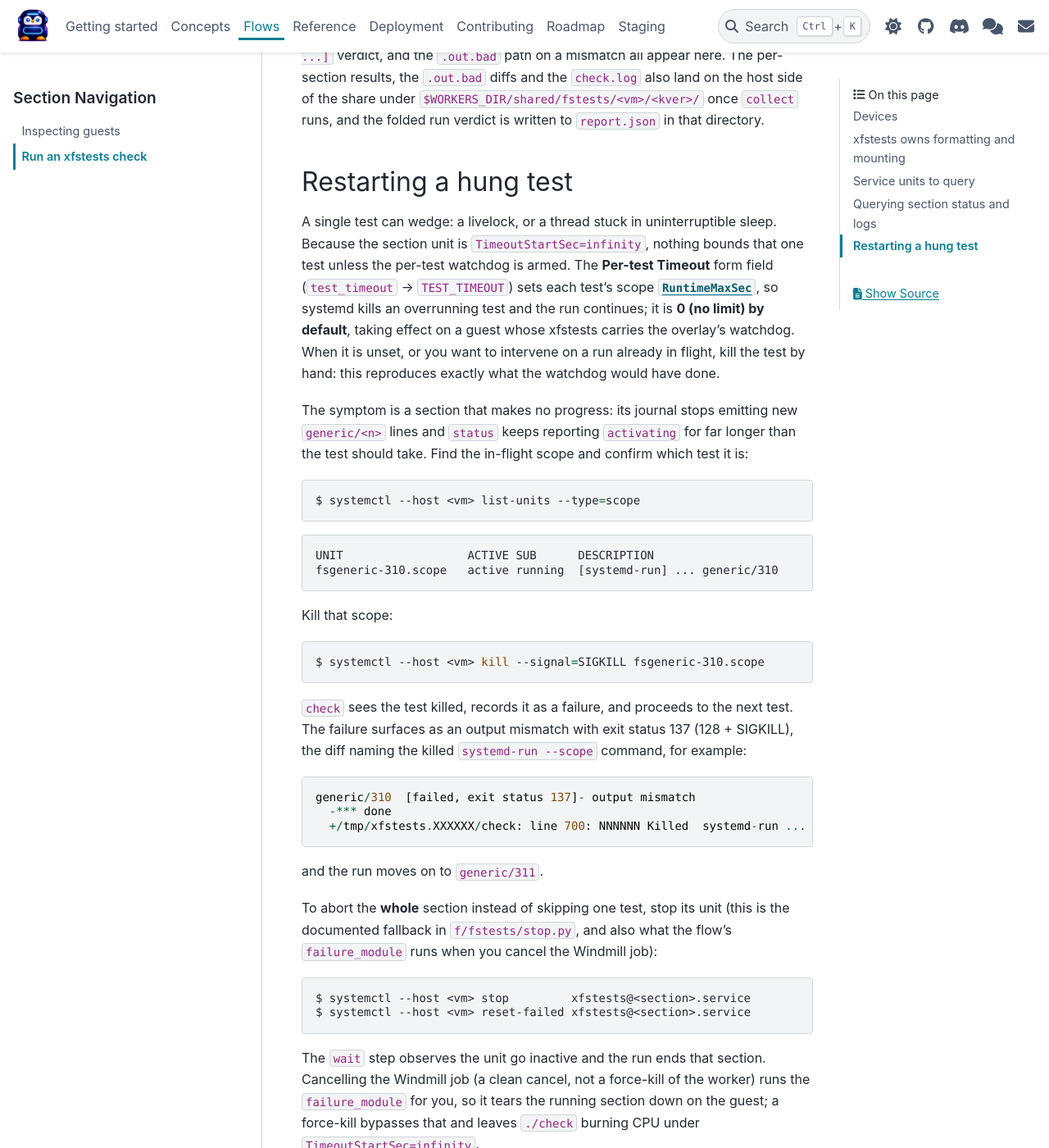
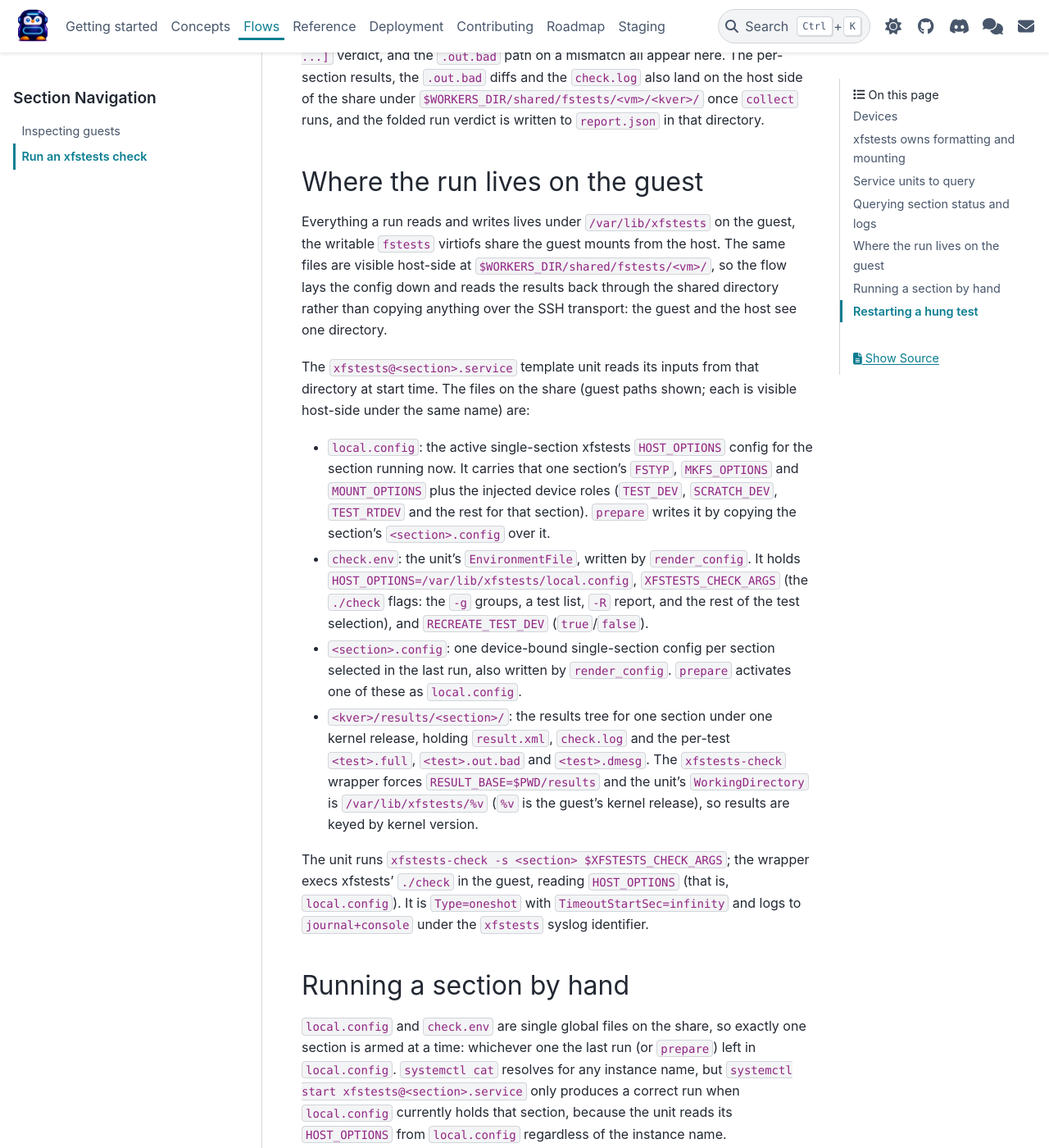
Before and after one commit to dagomez137/kdevops-ng, a Sphinx documentation site: the page built from docs/flows/fstests.rst, in a window 1280 px wide and 1400 px high, scrolled down 3364 px. Shown: the whole window at 82% size. Built offline with Sphinx 7.4.7 and the PyData theme 0.15.4, drawn with Linux system fonts in a browser that asks for light colours; some of the changed text lies outside the part shown.

Commit message:
docs: document the guest run layout and running fstests by hand
The fstests flow page explained how the flow drives a run but not where
the run lives on the guest or how to drive one by hand. A reader could
watch the job log but could not find the config and results on the share,
nor start a section from a guest shell.

Add two sections to the page. "Where the run lives on the guest"
describes the /var/lib/xfstests virtiofs share and its files (the active
local.config, check.env, the per-section configs, and the per-kernel
results tree) and the xfstests@.service template unit that reads them.
"Running a section by hand" covers the single-active-section constraint,
activating another rendered section by copying its config over
local.config, and changing the test selection through check.env. Register
cp in the cmd_links table so its first mention links to its manual.

Generated-by: Claude AI
Signed-off-by: Daniel Gomez <da.gomez@kernel.org>

```diff
--- a/docs/conf.py
+++ b/docs/conf.py
@@ -79,6 +79,7 @@ cmd_links = {
     "xfs_info": f"{_MAN8}/xfs_info.8.html",
     "dmesg": f"{_MAN7}/dmesg.1.html",
     "cat": f"{_MAN7}/cat.1.html",
+    "cp": f"{_MAN7}/cp.1.html",
     "~/.ssh/config": "https://man7.org/linux/man-pages/man5/ssh_config.5.html",
     "socat": "http://www.dest-unreach.org/socat/doc/socat.html",
     "systemctl": f"{_SYSTEMD}/systemctl.html",
--- a/docs/flows/fstests.rst
+++ b/docs/flows/fstests.rst
@@ -152,6 +152,75 @@ land on the host side of the share under
 ``$WORKERS_DIR/shared/fstests/<vm>/<kver>/`` once ``collect`` runs, and the
 folded run verdict is written to ``report.json`` in that directory.
 
+Where the run lives on the guest
+================================
+
+Everything a run reads and writes lives under ``/var/lib/xfstests`` on the
+guest, the writable ``fstests`` virtiofs share the guest mounts from the host.
+The same files are visible host-side at ``$WORKERS_DIR/shared/fstests/<vm>/``,
+so the flow lays the config down and reads the results back through the shared
+directory rather than copying anything over the SSH transport: the guest and the
+host see one directory.
+
+The ``xfstests@<section>.service`` template unit reads its inputs from that
+directory at start time. The files on the share (guest paths shown; each is
+visible host-side under the same name) are:
+
+- ``local.config``: the active single-section xfstests ``HOST_OPTIONS`` config
+  for the section running now. It carries that one section's ``FSTYP``,
+  ``MKFS_OPTIONS`` and ``MOUNT_OPTIONS`` plus the injected device roles
+  (``TEST_DEV``, ``SCRATCH_DEV``, ``TEST_RTDEV`` and the rest for that section).
+  ``prepare`` writes it by copying the section's ``<section>.config`` over it.
+- ``check.env``: the unit's ``EnvironmentFile``, written by ``render_config``.
+  It holds ``HOST_OPTIONS=/var/lib/xfstests/local.config``,
+  ``XFSTESTS_CHECK_ARGS`` (the ``./check`` flags: the ``-g`` groups, a test
+  list, ``-R`` report, and the rest of the test selection), and
+  ``RECREATE_TEST_DEV`` (``true``/``false``).
+- ``<section>.config``: one device-bound single-section config per section
+  selected in the last run, also written by ``render_config``. ``prepare``
+  activates one of these as ``local.config``.
+- ``<kver>/results/<section>/``: the results tree for one section under one
+  kernel release, holding ``result.xml``, ``check.log`` and the per-test
+  ``<test>.full``, ``<test>.out.bad`` and ``<test>.dmesg``. The
+  ``xfstests-check`` wrapper forces ``RESULT_BASE=$PWD/results`` and the unit's
+  ``WorkingDirectory`` is ``/var/lib/xfstests/%v`` (``%v`` is the guest's kernel
+  release), so results are keyed by kernel version.
+
+The unit runs ``xfstests-check -s <section> $XFSTESTS_CHECK_ARGS``; the wrapper
+execs xfstests' ``./check`` in the guest, reading ``HOST_OPTIONS`` (that is,
+``local.config``). It is ``Type=oneshot`` with ``TimeoutStartSec=infinity`` and
+logs to ``journal+console`` under the ``xfstests`` syslog identifier.
+
+Running a section by hand
+=========================
+
+``local.config`` and ``check.env`` are single global files on the share, so
+exactly one section is armed at a time: whichever one the last run (or
+``prepare``) left in ``local.config``. ``systemctl cat`` resolves for any
+instance name, but ``systemctl start xfstests@<section>.service`` only produces
+a correct run when ``local.config`` currently holds that section, because the
+unit reads its ``HOST_OPTIONS`` from ``local.config`` regardless of the instance
+name.
+
+To run a different already-rendered section by hand, activate its config with
+:cmd:`cp` first (exactly what ``prepare`` does), then start the unit:
+
+.. code-block:: console
+
+   $ cp /var/lib/xfstests/<section>.config /var/lib/xfstests/local.config
+   $ systemctl start xfstests@<section>.service
+
+To change the test selection by hand, edit ``XFSTESTS_CHECK_ARGS`` in
+``/var/lib/xfstests/check.env`` and restart the unit; systemd re-reads the
+``EnvironmentFile`` on each start:
+
+.. code-block:: console
+
+   $ systemctl restart xfstests@<section>.service
+
+The normal path is to re-run the flow, which regenerates both ``local.config``
+and ``check.env`` from the form and cannot leave them inconsistent.
+
 Restarting a hung test
 ======================
 
```
